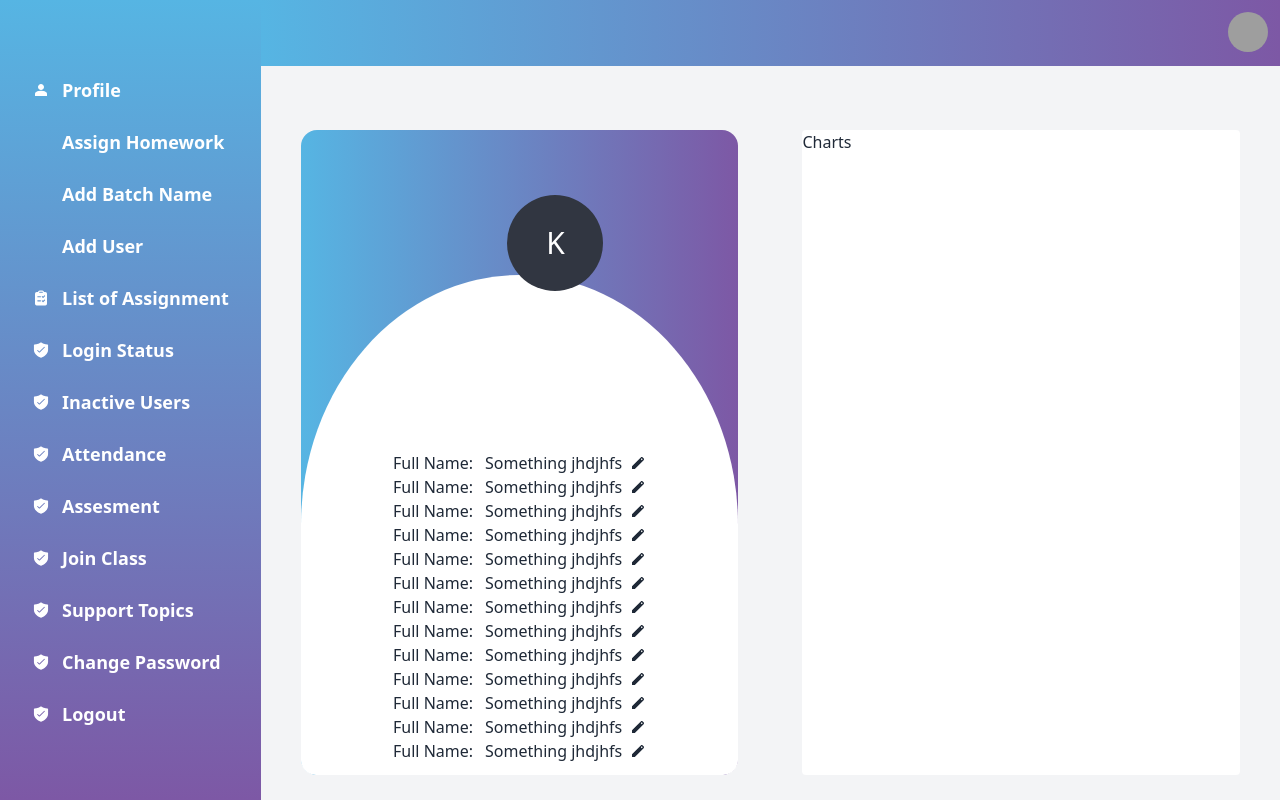
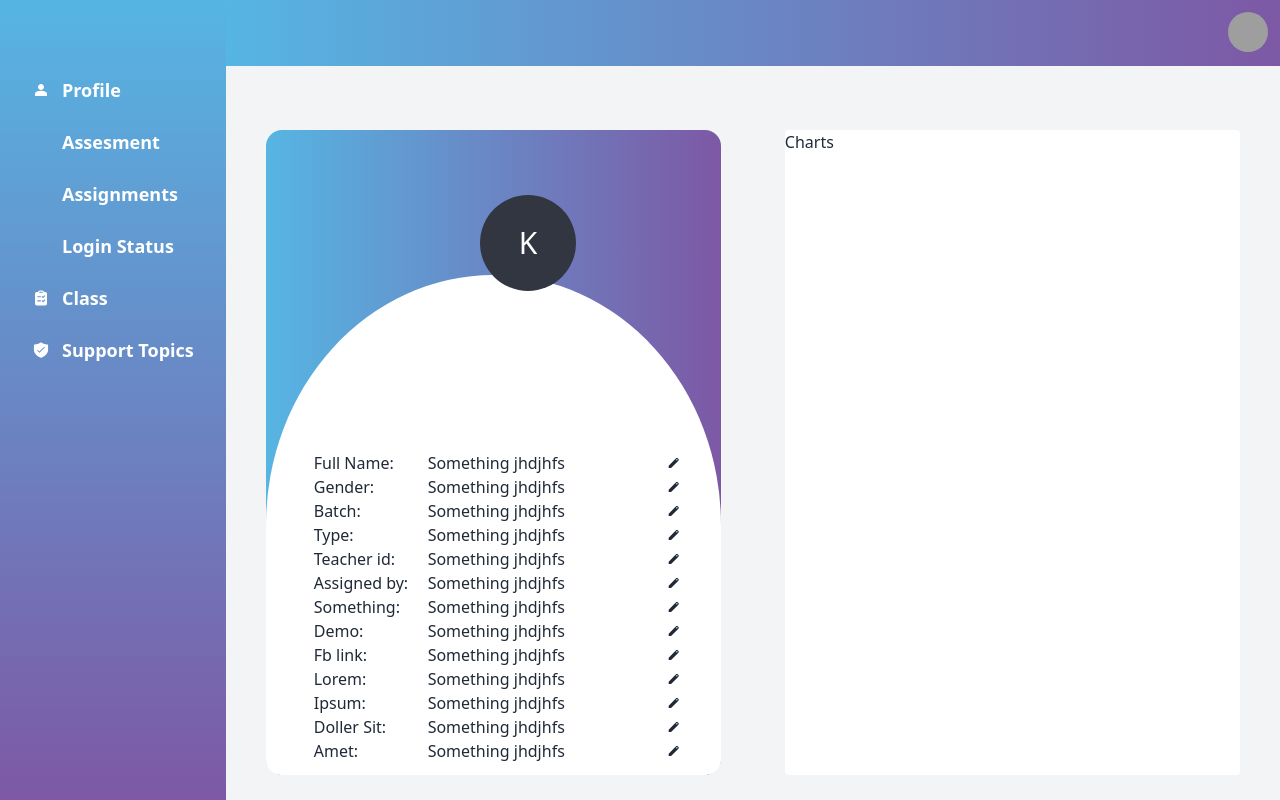
Before and after one commit to MdMehedi-Hasan/arena-hw-panel, a React (Create React App) app: page /profile in a window 1280 px wide. Built offline with nearby package versions, Linux system fonts and the light colour scheme; grey boxes are pictures that could not be loaded; some icons are missing.

Commit message:
structure build

```diff
--- a/src/Components/Base.js
+++ b/src/Components/Base.js
@@ -46,18 +46,18 @@ const Base = () => {
                     {/* Sidebar content here */}
                     {/* <li className='hover:bg-white-100 bg-white p-0'><Link to="/" className=' flex justify-center'><img src={logo} alt="logo" width="111px"></img></Link></li> */}
                     <li className='mt-16'><Link to="/profile"><Icon icon="material-symbols:person" /> Profile</Link></li>
-                    <li><Link to="/homework"><Icon icon="fluent-mdl2:work-item-bug" /> Assign Homework</Link></li>
-                    <li><Link to="/homework"><Icon icon="ic:round-add-task" /> Add Batch Name</Link></li>
-                    <li><Link to="/homework"><Icon icon="ic:round-person-add-alt" /> Add User</Link></li>
-                    <li><Link to="/homework"><Icon icon="fluent:clipboard-task-list-rtl-24-filled" /> List of Assignment</Link></li>
-                    <li><Link to="/homework"><Icon icon="fluent:shield-task-28-filled" /> Login Status</Link></li>
-                    <li><Link to="/homework"><Icon icon="fluent:shield-task-28-filled" /> Inactive Users</Link></li>
+                    <li><Link to="/homework"><Icon icon="fluent-mdl2:work-item-bug" /> Assesment</Link></li>
+                    <li><Link to="/homework"><Icon icon="ic:round-add-task" /> Assignments</Link></li>
+                    <li><Link to="/homework"><Icon icon="ic:round-person-add-alt" /> Login Status</Link></li>
+                    <li><Link to="/homework"><Icon icon="fluent:clipboard-task-list-rtl-24-filled" /> Class</Link></li>
+                    <li><Link to="/homework"><Icon icon="fluent:shield-task-28-filled" /> Support Topics</Link></li>
+                    {/* <li><Link to="/homework"><Icon icon="fluent:shield-task-28-filled" /> Inactive Users</Link></li>
                     <li><Link to="/homework"><Icon icon="fluent:shield-task-28-filled" /> Attendance</Link></li>
                     <li><Link to="/homework"><Icon icon="fluent:shield-task-28-filled" /> Assesment</Link></li>
                     <li><Link to="/homework"><Icon icon="fluent:shield-task-28-filled" /> Join Class</Link></li>
-                    <li><Link to="/homework"><Icon icon="fluent:shield-task-28-filled" /> Support Topics</Link></li>
-                    <li><Link to="/homework"><Icon icon="fluent:shield-task-28-filled" /> Change Password</Link></li>
-                    <li><Link to="/homework"><Icon icon="fluent:shield-task-28-filled" /> Logout</Link></li>
+                    <li><Link to="/homework"><Icon icon="fluent:shield-task-28-filled" /> Support Topics</Link></li> */}
+                    {/* <li><Link to="/homework"><Icon icon="fluent:shield-task-28-filled" /> Change Password</Link></li> */}
+                    {/* <li><Link to="/homework"><Icon icon="fluent:shield-task-28-filled" /> Logout</Link></li> */}
                 </ul>
 
             </div>
--- a/src/Components/Profile/Profile.js
+++ b/src/Components/Profile/Profile.js
@@ -5,7 +5,7 @@ import './Profile.css'
 const Profile = () => {
     return (
         <div className='grid grid-cols-2 gap-16 mx-10 mt-16 relative'>
-            <div className='rounded-2xl bg-[linear-gradient(90deg,#56b5e3,#7d58a5);]'>
+            <div className='max-w-xl rounded-2xl bg-[linear-gradient(90deg,#56b5e3,#7d58a5);]'>
                 {/* <div className='cstm'>
                 </div> */}
                 <div className='flex justify-center absolute left-[22%] top-[10%] z-10'>{/* left-[21%] top-[10%] */} {/* mt-20 ml-24 */}
@@ -16,22 +16,21 @@ const Profile = () => {
                     </div>
                 </div>
                 <div className='cstm'>
-                <div className='flex justify-around relative z-10 pt-16 pb-36 mt-28'>
+                <div className='relative z-10 pt-16 pb-36 mt-28 ml-12'>
                     <ul>
-                        <li className='flex gap-3'><span>Full Name:</span> <span className='flex items-center'>Something jhdjhfs <Icon className='ml-2' icon="material-symbols:edit" /></span> </li>
-                        <li className='flex gap-3'><span>Full Name:</span> <span className='flex items-center'>Something jhdjhfs <Icon className='ml-2' icon="material-symbols:edit" /></span> </li>
-                        <li className='flex gap-3'><span>Full Name:</span> <span className='flex items-center'>Something jhdjhfs <Icon className='ml-2' icon="material-symbols:edit" /></span> </li>
-                        <li className='flex gap-3'><span>Full Name:</span> <span className='flex items-center'>Something jhdjhfs <Icon className='ml-2' icon="material-symbols:edit" /></span> </li>
-                        <li className='flex gap-3'><span>Full Name:</span> <span className='flex items-center'>Something jhdjhfs <Icon className='ml-2' icon="material-symbols:edit" /></span> </li>
-                        <li className='flex gap-3'><span>Full Name:</span> <span className='flex items-center'>Something jhdjhfs <Icon className='ml-2' icon="material-symbols:edit" /></span> </li>
-                        <li className='flex gap-3'><span>Full Name:</span> <span className='flex items-center'>Something jhdjhfs <Icon className='ml-2' icon="material-symbols:edit" /></span> </li>
-                        <li className='flex gap-3'><span>Full Name:</span> <span className='flex items-center'>Something jhdjhfs <Icon className='ml-2' icon="material-symbols:edit" /></span> </li>
-                        <li className='flex gap-3'><span>Full Name:</span> <span className='flex items-center'>Something jhdjhfs <Icon className='ml-2' icon="material-symbols:edit" /></span> </li>
-                        <li className='flex gap-3'><span>Full Name:</span> <span className='flex items-center'>Something jhdjhfs <Icon className='ml-2' icon="material-symbols:edit" /></span> </li>
-                        <li className='flex gap-3'><span>Full Name:</span> <span className='flex items-center'>Something jhdjhfs <Icon className='ml-2' icon="material-symbols:edit" /></span> </li>
-                        <li className='flex gap-3'><span>Full Name:</span> <span className='flex items-center'>Something jhdjhfs <Icon className='ml-2' icon="material-symbols:edit" /></span> </li>
-                        <li className='flex gap-3'><span>Full Name:</span> <span className='flex items-center'>Something jhdjhfs <Icon className='ml-2' icon="material-symbols:edit" /></span> </li>
-
+                        <li className='flex gap-3 items-center'><div className='w-full flex items-center'><div className='w-4/12'>Full Name:</div> <div className='w-7/12'>Something jhdjhfs</div></div> <Icon className='mr-10' icon="material-symbols:edit" /></li>
+                        <li className='flex gap-3 items-center'><div className='w-full flex items-center'><div className='w-4/12'>Gender:</div> <div className='w-7/12'>Something jhdjhfs</div></div> <Icon className='mr-10' icon="material-symbols:edit" /></li>
+                        <li className='flex gap-3 items-center'><div className='w-full flex items-center'><div className='w-4/12'>Batch:</div> <div className='w-7/12'>Something jhdjhfs</div></div> <Icon className='mr-10' icon="material-symbols:edit" /></li>
+                        <li className='flex gap-3 items-center'><div className='w-full flex items-center'><div className='w-4/12'>Type:</div> <div className='w-7/12'>Something jhdjhfs</div></div> <Icon className='mr-10' icon="material-symbols:edit" /></li>
+                        <li className='flex gap-3 items-center'><div className='w-full flex items-center'><div className='w-4/12'>Teacher id:</div> <div className='w-7/12'>Something jhdjhfs</div></div> <Icon className='mr-10' icon="material-symbols:edit" /></li>
+                        <li className='flex gap-3 items-center'><div className='w-full flex items-center'><div className='w-4/12'>Assigned by:</div> <div className='w-7/12'>Something jhdjhfs</div></div> <Icon className='mr-10' icon="material-symbols:edit" /></li>
+                        <li className='flex gap-3 items-center'><div className='w-full flex items-center'><div className='w-4/12'>Something:</div> <div className='w-7/12'>Something jhdjhfs</div></div> <Icon className='mr-10' icon="material-symbols:edit" /></li>
+                        <li className='flex gap-3 items-center'><div className='w-full flex items-center'><div className='w-4/12'>Demo:</div> <div className='w-7/12'>Something jhdjhfs</div></div> <Icon className='mr-10' icon="material-symbols:edit" /></li>
+                        <li className='flex gap-3 items-center'><div className='w-full flex items-center'><div className='w-4/12'>Fb link:</div> <div className='w-7/12'>Something jhdjhfs</div></div> <Icon className='mr-10' icon="material-symbols:edit" /></li>
+                        <li className='flex gap-3 items-center'><div className='w-full flex items-center'><div className='w-4/12'>Lorem:</div> <div className='w-7/12'>Something jhdjhfs</div></div> <Icon className='mr-10' icon="material-symbols:edit" /></li>
+                        <li className='flex gap-3 items-center'><div className='w-full flex items-center'><div className='w-4/12'>Ipsum:</div> <div className='w-7/12'>Something jhdjhfs</div></div> <Icon className='mr-10' icon="material-symbols:edit" /></li>
+                        <li className='flex gap-3 items-center'><div className='w-full flex items-center'><div className='w-4/12'>Doller Sit:</div> <div className='w-7/12'>Something jhdjhfs</div></div> <Icon className='mr-10' icon="material-symbols:edit" /></li>
+                        <li className='flex gap-3 items-center'><div className='w-full flex items-center'><div className='w-4/12'>Amet:</div> <div className='w-7/12'>Something jhdjhfs</div></div> <Icon className='mr-10' icon="material-symbols:edit" /></li>
                     </ul>
                 </div>
                 </div>
```
